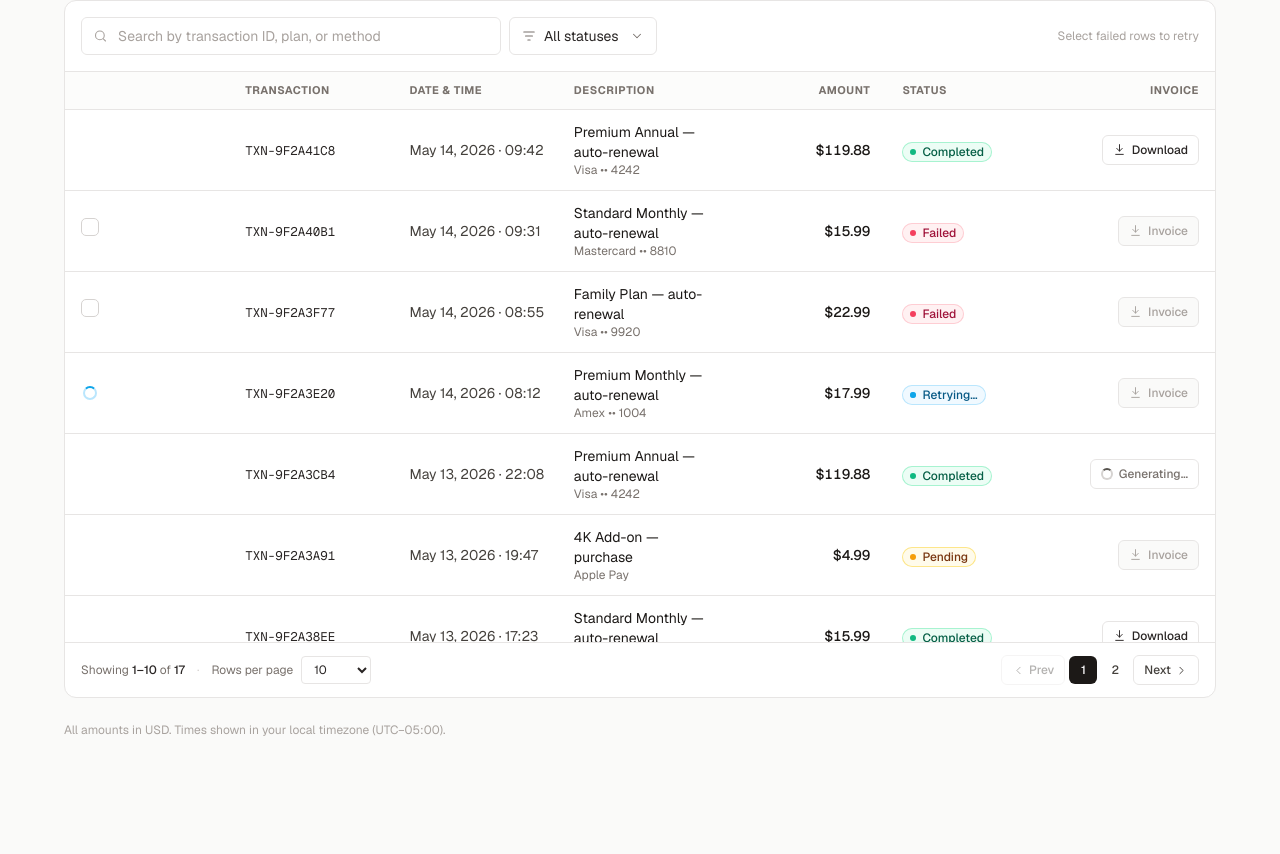
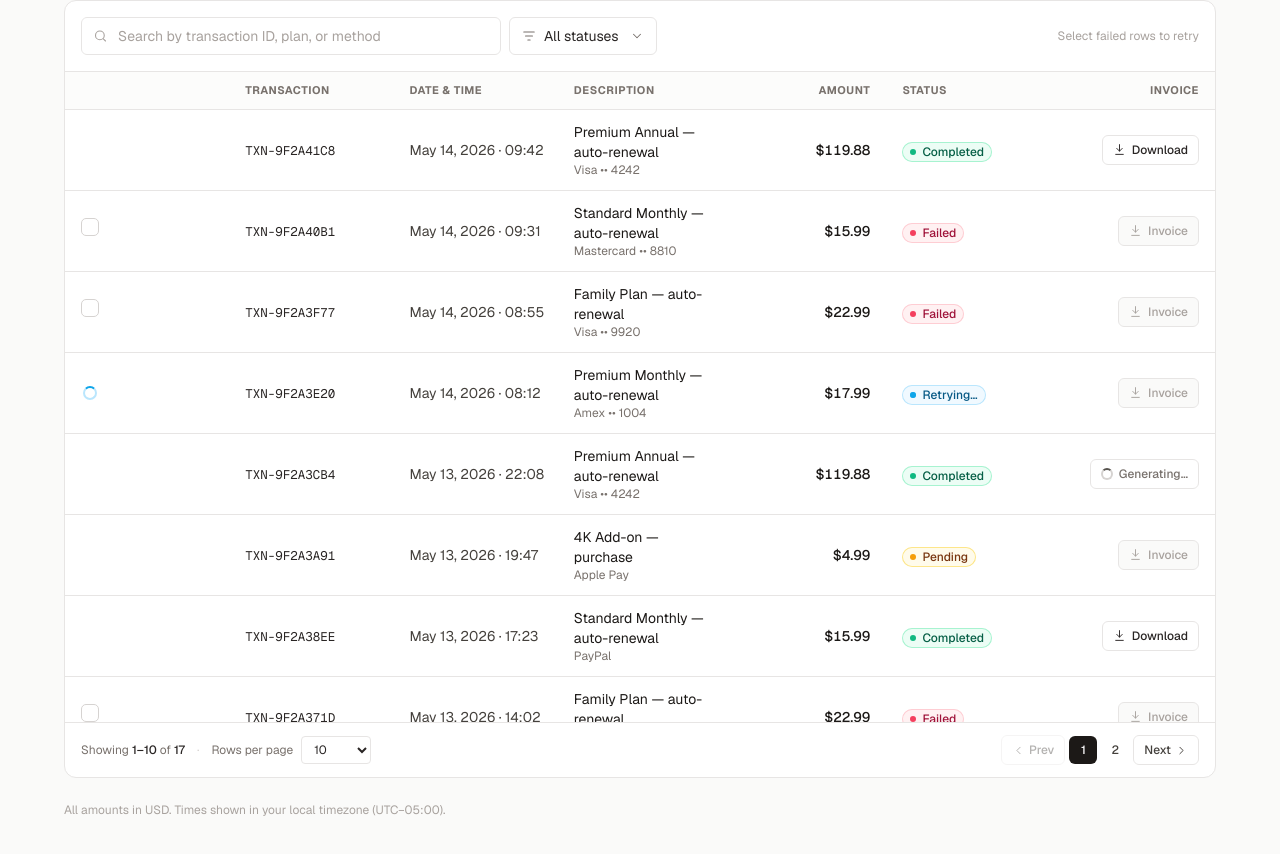
Before and after one commit to labiejroo/subscription-management-system, a Next.js app: page / in a window 1280 px wide. Shown: the part 365-1219 px from the top of the page. Before the commit the page ends 1143 px from the top, so only its background shows below. Built offline with nearby package versions, Linux system fonts and the light colour scheme.

Commit message:
test: Add viewport configuration for Chromium project in Playwright setup.

```diff
--- a/app/page.tsx
+++ b/app/page.tsx
@@ -24,6 +24,9 @@ import {
 import type { TransactionRow, TransactionStatus } from '../src/lib/types';
 
 type FilterValue = TransactionStatus | 'all';
+
+const TABLE_ROW_HEIGHT = 61;
+const TABLE_HEADER_HEIGHT = 40;
 
 const VirtuosoList = forwardRef<HTMLDivElement>((props, ref) => (
   <ul ref={ref as React.Ref<HTMLUListElement>} {...props} />
@@ -182,7 +185,8 @@ export default function Page() {
               </table>
             ) : (
               <TableVirtuoso
-                style={{ height: pageRows.length * 57 }}
+                style={{ height: pageRows.length * TABLE_ROW_HEIGHT + TABLE_HEADER_HEIGHT }}
+                overscan={300}
                 data={pageRows}
                 fixedHeaderContent={() => (
                   <tr className="border-b border-ink-200 bg-ink-50/60 text-left text-[11px] font-medium uppercase tracking-wider text-ink-500">
--- a/playwright.config.ts
+++ b/playwright.config.ts
@@ -13,7 +13,9 @@ export default defineConfig({
     trace: 'on-first-retry',
   },
 
-  projects: [{ name: 'chromium', use: { ...devices['Desktop Chrome'] } }],
+  projects: [
+    { name: 'chromium', use: { ...devices['Desktop Chrome'], viewport: { width: 1280, height: 1080 } } },
+  ],
 
   webServer: {
     command: 'npm run dev',
```
Also changed, not shown: playwright-report/index.html (+1 -1 lines), 2 other files (tests, documents, lock files or other folders).
